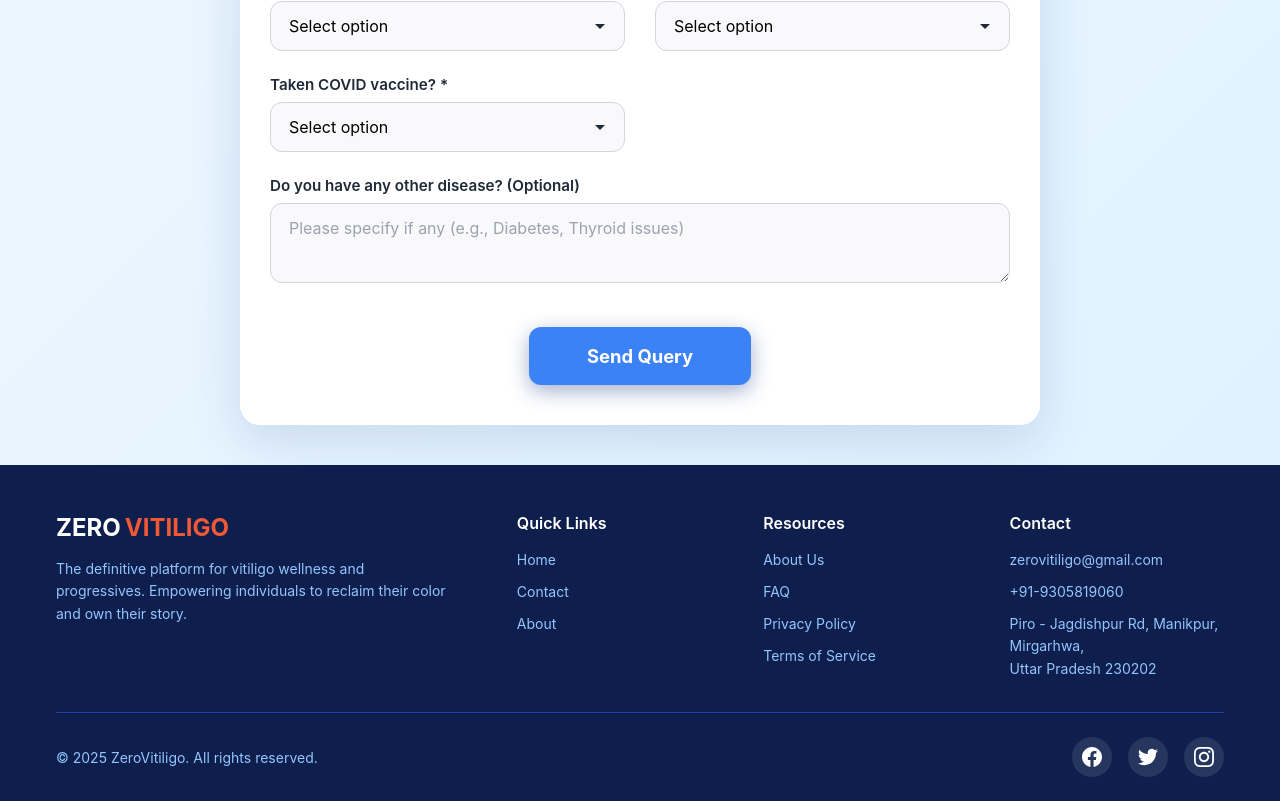
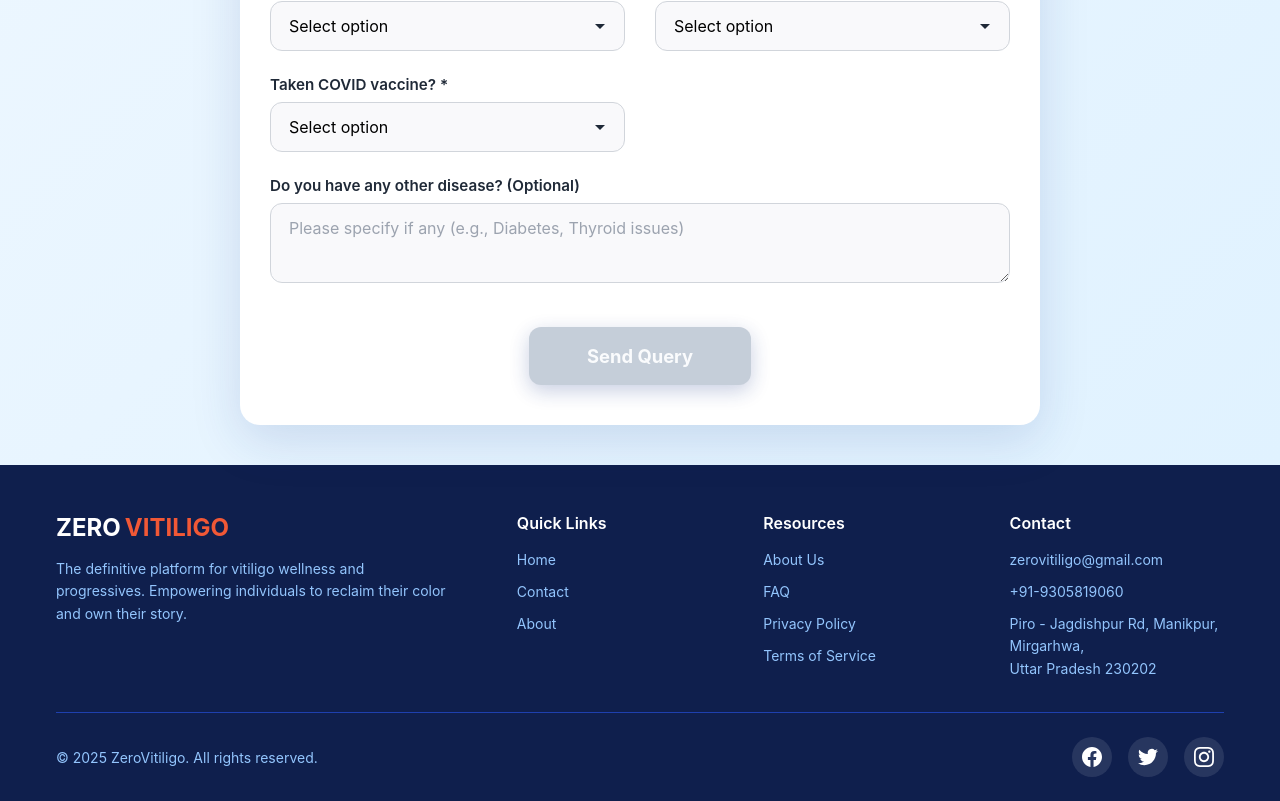
Before and after one commit to 1rn19cs003/ZeroVitiligo-fe, a Next.js app: page /ZeroVitiligo-fe/querybox in a window 1280 px wide. Shown: the part 794-1595 px from the top of the page. Built offline with nearby package versions, Linux system fonts and the light colour scheme.

Commit message:
feature:added logic for disable button

```diff
--- a/components/QueryBoxForm/index.jsx
+++ b/components/QueryBoxForm/index.jsx
@@ -8,12 +8,13 @@ const WHATSAPP_NUMBER = "919876543210";
 export default function QueryBoxForm() {
 
     const handleSubmit = (values, { setSubmitting }) => {
-        const message = generateWhatsAppMessage(values, WHATSAPP_NUMBER);
-        const encodedMessage = encodeURIComponent(message);
-        const whatsappUrl = `https://wa.me/${WHATSAPP_NUMBER}?text=${encodedMessage}`;
+        console.log("Form Values:", values);
+        // const message = generateWhatsAppMessage(values, WHATSAPP_NUMBER);
+        // const encodedMessage = encodeURIComponent(message);
+        // const whatsappUrl = `https://wa.me/${WHATSAPP_NUMBER}?text=${encodedMessage}`;
 
-        window.open(whatsappUrl, '_blank');
-        setSubmitting(false);
+        // window.open(whatsappUrl, '_blank');
+        // setSubmitting(false);
     };
 
     return (
@@ -29,7 +30,7 @@ export default function QueryBoxForm() {
                     validationSchema={validationSchema}
                     onSubmit={handleSubmit}
                 >
-                    {({ values, isSubmitting, errors, touched }) => (
+                    {({ values, isSubmitting, errors, touched, isValid, dirty }) => (
                         <Form className={styles.formContainer}>
 
                             {/* Two-Column Row for Age and Body Weight */}
@@ -194,7 +195,7 @@ export default function QueryBoxForm() {
                                 />
                             </div>
 
-                            <button type="submit" className={styles.submitBtn} disabled={isSubmitting}>
+                            <button type="submit" className={styles.submitBtn} disabled={isSubmitting || !isValid || !dirty}>
                                 Send Query
                             </button>
                         </Form>
--- a/components/QueryBoxForm/styles.module.css
+++ b/components/QueryBoxForm/styles.module.css
@@ -152,6 +152,13 @@
   z-index: 1;
 }
 
+.submitBtn:disabled {
+  opacity: 0.6;
+  background-color: #a0aec0;
+  cursor: not-allowed;
+  color: #f7fafc;
+}
+
 .submitBtn:hover::before {
   left: 100%;
 }
```
